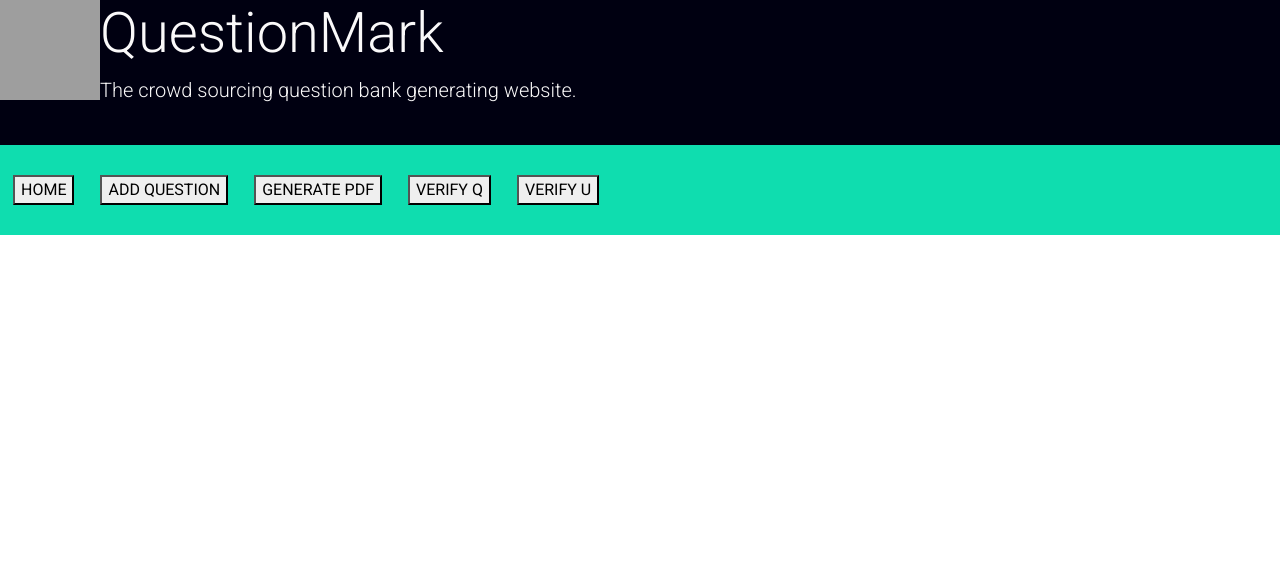
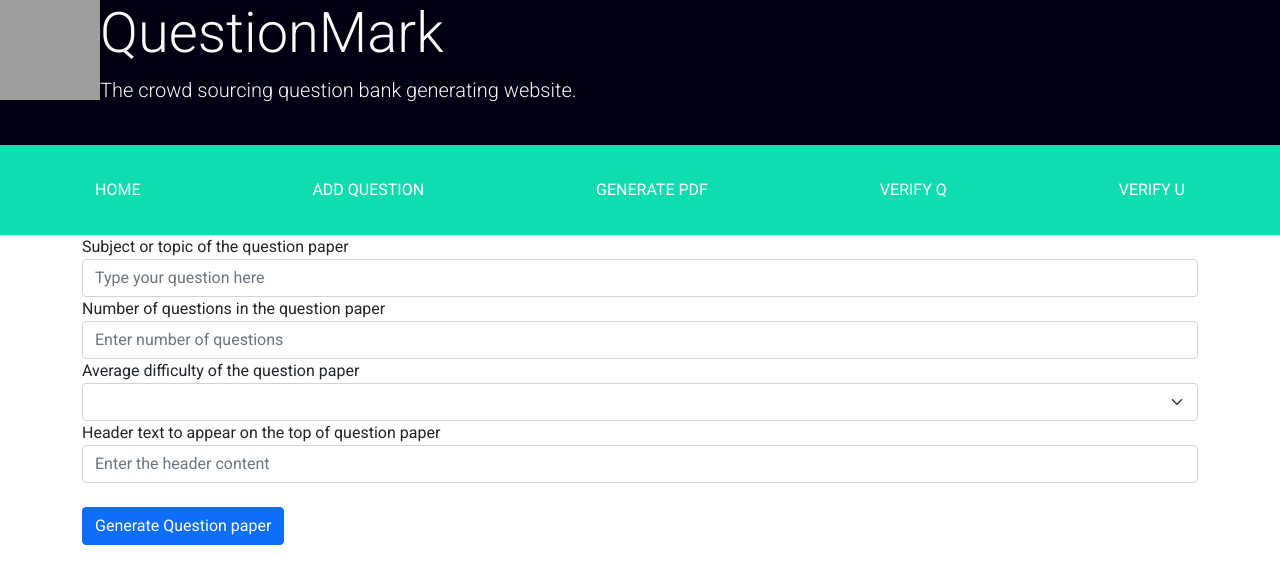
Before and after one commit to m-aish/SIHDummyFE, an Angular app: page /generate in a window 1280 px wide. Before the commit this address led to /. Shown: the top 584 px of the page. Built offline with nearby package versions, Linux system fonts and the light colour scheme; grey boxes are pictures that could not be loaded.

Commit message:
added form to generate pdf

```diff
--- a/src/app/app.module.ts
+++ b/src/app/app.module.ts
@@ -13,6 +13,7 @@ import { NoopAnimationsModule } from '@angular/platform-browser/animations';
 import { ApplyComponent } from './apply/apply.component';
 import { VerifyuserComponent } from './verifyuser/verifyuser.component';
 import { DisplaynotverifiedComponent } from './displaynotverified/displaynotverified.component';
+import { FormgenerateComponent } from './formgenerate/formgenerate.component';
 @NgModule({
   declarations: [
     AppComponent,
@@ -22,7 +23,8 @@ import { DisplaynotverifiedComponent } from './displaynotverified/displaynotveri
     SidenavComponent,
     ApplyComponent,
     VerifyuserComponent,
-    DisplaynotverifiedComponent
+    DisplaynotverifiedComponent,
+    FormgenerateComponent
   ],
   imports: [
     BrowserModule,
--- /dev/null
+++ b/src/app/formgenerate/formgenerate.component.html
@@ -0,0 +1,28 @@
+<div class="container">
+    <form>
+        <div class="form-group">
+            <label for="subject">Subject or topic of the question paper</label>
+            <input type="" class="form-control" id="subject" placeholder="Type your question here" [formControl]="subject">
+        </div>
+        <div class="form-group">
+            <label for="numberofquestions">Number of questions in the question paper</label>
+            <input type="text" class="form-control" id="numberofquestions" placeholder="Enter number of questions" [formControl]="numberofquestions">
+        </div>
+        <div class="form-group">
+            <label for="difficulty">Average difficulty of the question paper</label>
+            <select class="form-select" [formControl]="difficulty">
+                <option selected>Select difficulty</option>
+                <option value="easy">Easy</option>
+                <option value="medium">Medium</option>
+                <option value="hard">Hard</option>
+            </select>
+            <!--<input type="dropdown" class="form-control" id="difficulty" placeholder="Select average difficulty of the question paper" [formControl]="difficulty">-->
+        </div>
+        <div class="form-group">
+            <label for="header">Header text to appear on the top of question paper</label>
+            <input type="text" class="form-control" id="header" placeholder="Enter the header content" [formControl]="header">
+        </div>
+        <br>
+        <button type="submit" class="btn btn-primary" id="submitbtn">Generate Question paper</button>
+    </form>
+</div>
--- /dev/null
+++ b/src/app/formgenerate/formgenerate.component.ts
@@ -0,0 +1,23 @@
+import { Component, OnInit } from '@angular/core';
+import { FormControl } from '@angular/forms';
+import { HttpClient } from '@angular/common/http';
+import { StudentsService } from '../students.service';
+
+@Component({
+  selector: 'app-formgenerate',
+  templateUrl: './formgenerate.component.html',
+  styleUrls: ['./formgenerate.component.scss']
+})
+export class FormgenerateComponent implements OnInit {
+  subject = new FormControl()
+  numberofquestions = new FormControl()
+  difficulty = new FormControl()
+  header =  new FormControl()
+  constructor(private httpClient: HttpClient, private studentsService: StudentsService) { }
+
+  ngOnInit(): void {
+    //fetch('http://localhost:8000/view').then((data)=>console.log(data));
+    //this.httpClient.post('http://localhost:8000/add', {name:"rishi1", std:12, regnum:374}, {'headers': {'content-type': 'application/json'}}).subscribe((data)=>console.log(data));
+  }
+
+}
--- a/src/app/navbar/navbar.component.html
+++ b/src/app/navbar/navbar.component.html
@@ -7,13 +7,11 @@
   </div>
   </div>
 <mat-toolbar style="background-color: #0FDDAF" class="navbar" >
-  <div>
-    <div>
-      <span class="btn"><button data-inline="true" (click)="navhome()">HOME</button></span>
-      <span class="btn"><button data-inline="true" (click)="navadd()">ADD QUESTION</button></span>
-      <span class="btn"><button >GENERATE PDF</button></span>
-      <span class="btn"><button data-inline="true" (click)="navverify()">VERIFY Q</button></span>
-      <span class="btn"><button data-inline="true" (click)="navverifyuser()">VERIFY U</button></span>
-    </div>
+  <div class="container">
+    <button type="button" style="color: white; text-decoration: none;" class="btn btn-link" (click)="navhome()">HOME</button>
+    <button type="button" style="color: white; text-decoration: none;" class="btn btn-link" (click)="navadd()">ADD QUESTION</button>
+    <button type="button" style="color: white; text-decoration: none;" class="btn btn-link" (click)="navgenerate()">GENERATE PDF</button>
+    <button type="button" style="color: white; text-decoration: none;" class="btn btn-link" (click)="navverify()">VERIFY Q</button>
+    <button type="button" style="color: white; text-decoration: none;" class="btn btn-link" (click)="navverifyuser()">VERIFY U</button>
   </div>
 </mat-toolbar>
--- a/src/app/navbar/navbar.component.ts
+++ b/src/app/navbar/navbar.component.ts
@@ -24,4 +24,7 @@ export class NavbarComponent implements OnInit {
   navhome(){
     this.route.navigate(['/'])
   }
+  navgenerate(){
+    this.route.navigate(['/generate'])
+  }
 }
--- a/src/app/routes.ts
+++ b/src/app/routes.ts
@@ -4,11 +4,13 @@ import { FormComponent } from './form/form.component';
 import { ApplyComponent } from './apply/apply.component';
 import { VerifyuserComponent } from './verifyuser/verifyuser.component';
 import { DisplaynotverifiedComponent } from './displaynotverified/displaynotverified.component';
+import { FormgenerateComponent } from './formgenerate/formgenerate.component';
 export const routes: Routes = [
     {path:'home', component: DisplayComponent},
     { path: '', redirectTo: '/home', pathMatch: 'full' },
     {path: 'add', component: FormComponent},
     {path: 'verifyuser',component: VerifyuserComponent},
     {path: 'apply', component: ApplyComponent},
+    {path: 'generate', component: FormgenerateComponent},
     {path: 'verify', component: DisplaynotverifiedComponent}
 ]
--- a/src/app/students.service.ts
+++ b/src/app/students.service.ts
@@ -14,13 +14,13 @@ export class StudentsService {
     this.httpClient.get('http://localhost:8000/view').subscribe((data: any)=>{console.log(data)})
   }
   getQuestions () {
-    return this.httpClient.get('http://192.168.83.48:8000/quesbank/getQuestions');
+    return this.httpClient.get('http://192.168.127.120:8000/quesbank/getQuestions');
   }
   getUsers (){
-    return this.httpClient.get('http://192.168.83.48:8000/users/viewUser');
+    return this.httpClient.get('http://192.168.127.120:8000/users/viewUser');
   }
     getNonVerifiedQuestions(){
-    return this.httpClient.get('http://192.168.83.48:8000/quesbank/getQuestions');
+    return this.httpClient.get('http://192.168.127.120:8000/quesbank/getQuestions');
   }
   verifyUser(student){
     return this.httpClient.post('http://192.168.83.48:8000/users/verifyuser', student, {'headers': {'content-type': 'application/json'}}).subscribe((data)=>console.log(data));
```
Also changed, not shown: src/app/formgenerate/formgenerate.component.scss (added), 1 other file (tests, documents, lock files or other folders).
